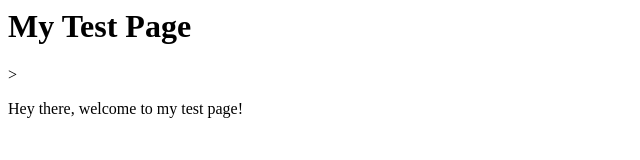
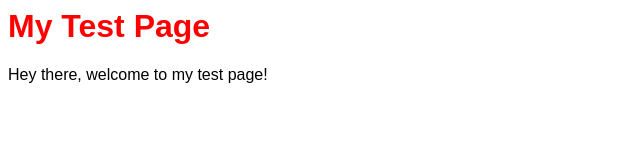
Before and after one commit to keefa3011/keith-test2, a plain HTML site: page index.html in a window 1280 px wide. Shown: the whole page, without its empty margins (0-640 px from the left). Drawn offline with Linux system fonts and the light colour scheme.

Commit message:
Updated styles and index

```diff
--- a/index.html
+++ b/index.html
@@ -1,2 +1,4 @@
-<h1>My Test Page</h1>>
+<link href="styles.css" rel="stylesheet">
+
+<h1>My Test Page</h1>
 <p>Hey there, welcome to my test page!</p>
--- a/styles.css
+++ b/styles.css
@@ -1,8 +1,11 @@
+body {
+    font-family: Arial, Helvetica, sans-serif;
+}
+
 h1 {
     color: red;
 }
 
 p {
-    font-family: Arial, Helvetica, sans-serif;
     font-size: medium;
 }
```
